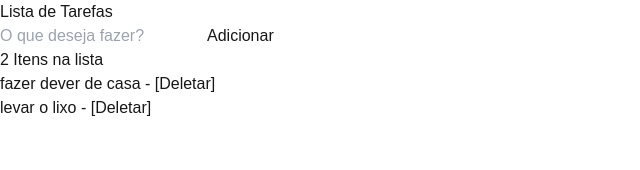
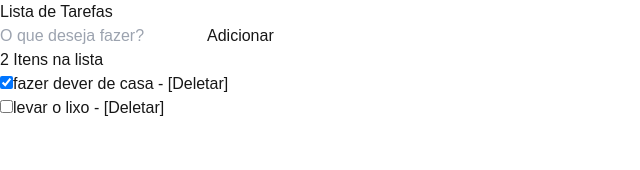
Before and after one commit to 2011Alexandrealvarenga/ReactJs-Exercises, a Next.js app: page / in a window 1280 px wide. Shown: the top 170 px of the page, without its empty margins (0-640 px from the left). Built offline with nearby package versions, Linux system fonts and the light colour scheme.

Commit message:
marcando com checkbox e deletando

```diff
--- a/src/app/labs/ListaTarefas.tsx
+++ b/src/app/labs/ListaTarefas.tsx
@@ -8,7 +8,7 @@ export const ListaTarefas = () =>{
 
   type TodoItem ={
     label: string;
-    cheched: boolean;
+    checked: boolean;
   }
 
   // adiciona itens em um array
@@ -18,7 +18,7 @@ export const ListaTarefas = () =>{
 
     setList([
       ...list,
-      {label:itemInput, cheched: false}
+      {label:itemInput, checked: false}
     ])
 
     // limpa o que foi digitado
@@ -32,11 +32,18 @@ export const ListaTarefas = () =>{
     )
   }
 
+  // marcando com checkbox
+  const toggleItem = (index:number) =>{
+    let newList = [...list];
+    newList[index].checked = !newList[index].checked;
+    setList(newList);
+  }
+
   const [itemInput, setItemInput] = useState('');
 
   const [list, setList] = useState<TodoItem[]> ([
-    {label: "fazer dever de casa", cheched: false},
-    {label: "levar o lixo", cheched: false}
+    {label: "fazer dever de casa", checked: true},
+    {label: "levar o lixo", checked: false}
 
   ]);
   return(
@@ -57,7 +64,9 @@ export const ListaTarefas = () =>{
         <ul className="list-disc">
           {
             list.map((item, index)=>(
-              <li key={index}>{item.label} - <button onClick={()=> deleteItem(index)} className="hover:underline">[Deletar]</button></li>
+              <li key={index} className="flex mb-3">
+                <input onClick={()=> toggleItem(index)} type="checkbox" checked={item.checked} className="w-6 h-6 mr-3" />
+                {item.label} - <button onClick={()=> deleteItem(index)} className="hover:underline">[Deletar]</button></li>
             ))
           }
         </ul>
```
